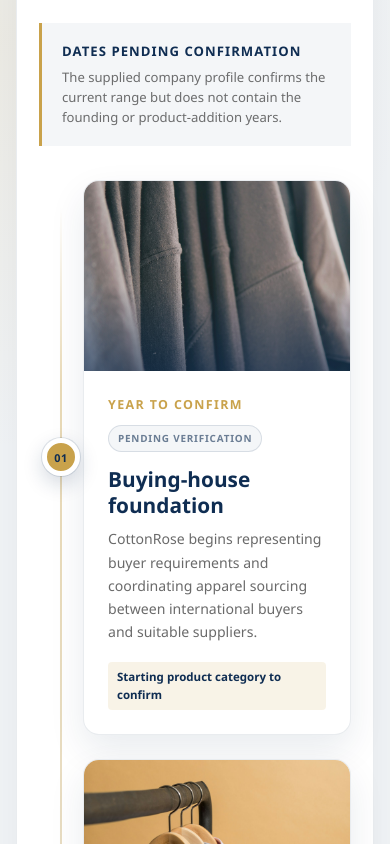
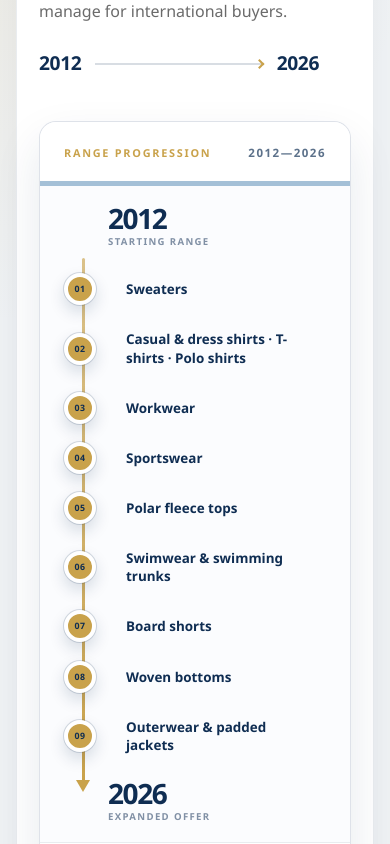
Before and after one commit to Abid-hasan12/cotton-rose-js, a Next.js app: page /products in a window 390 px wide. Shown: the part 960-1804 px from the top of the page. Built offline with nearby package versions, Linux system fonts and the light colour scheme.

Commit message:
Polish product offering range timeline

```diff
--- a/components/ProductTimeline.js
+++ b/components/ProductTimeline.js
@@ -1,45 +1,70 @@
-import Image from "next/image";
 import FadeIn from "./FadeIn";
 import { productTimeline } from "@/data/productTimeline";
+
+const startYear = 2012;
+const endYear = 2026;
 
 export default function ProductTimeline() {
   return (
     <section className="product-evolution" aria-labelledby="product-evolution-title">
       <FadeIn className="product-evolution__intro">
         <div>
-          <span className="section-label">Portfolio evolution</span>
-          <h2 id="product-evolution-title">How our product offering has grown</h2>
-          <p>A chronological view of when CottonRose began and when new sourcing categories were added.</p>
+          <span className="section-label">Product range evolution</span>
+          <h2 id="product-evolution-title">A sourcing portfolio built over time</h2>
+          <p>
+            From core apparel to a broader multi-category offer, CottonRose has expanded the
+            product programs it can source and manage for international buyers.
+          </p>
         </div>
-        <aside className="product-evolution__notice" aria-label="Timeline verification status">
-          <strong>Dates pending confirmation</strong>
-          <span>The supplied company profile confirms the current range but does not contain the founding or product-addition years.</span>
-        </aside>
+        <div className="product-evolution__period" aria-label={`Portfolio development from ${startYear} to ${endYear}`}>
+          <span>{startYear}</span>
+          <i aria-hidden="true" />
+          <span>{endYear}</span>
+        </div>
       </FadeIn>
 
-      <ol className="product-timeline">
-        {productTimeline.map((milestone, index) => (
-          <FadeIn as="li" className="product-timeline__item" key={milestone.id}>
-            <div className="product-timeline__marker" aria-hidden="true"><span>{String(index + 1).padStart(2, "0")}</span></div>
-            <article className="product-timeline__card">
-              <div className="product-timeline__image">
-                <Image src={milestone.image} alt={milestone.alt} fill sizes="(max-width: 768px) 100vw, 38vw" />
-              </div>
-              <div className="product-timeline__content">
-                <div className="product-timeline__meta">
-                  <span className="product-timeline__year">{milestone.year ?? "Year to confirm"}</span>
-                  <span className="product-timeline__status">Pending verification</span>
-                </div>
-                <h3>{milestone.title}</h3>
-                <p>{milestone.description}</p>
-                <ul aria-label={`Products associated with ${milestone.title}`}>
-                  {milestone.products.map((product) => <li key={product}>{product}</li>)}
-                </ul>
-              </div>
-            </article>
-          </FadeIn>
-        ))}
-      </ol>
+      <FadeIn className="product-range" role="group" aria-label={`CottonRose product range progression, ${startYear} to ${endYear}`}>
+        <div className="product-range__heading">
+          <span>Range progression</span>
+          <strong>{startYear}—{endYear}</strong>
+        </div>
+
+        <div className="product-range__chart">
+          <svg className="product-range__line" viewBox="0 0 1000 600" preserveAspectRatio="none" aria-hidden="true">
+            <defs>
+              <marker id="product-range-arrow" viewBox="0 0 12 12" refX="10" refY="6" markerWidth="10" markerHeight="10" orient="auto-start-reverse">
+                <path d="M 1 1 L 11 6 L 1 11 z" />
+              </marker>
+            </defs>
+            <path className="product-range__line-shadow" d="M 68 535 L 925 66" />
+            <path className="product-range__line-main" d="M 68 535 L 925 66" markerEnd="url(#product-range-arrow)" />
+          </svg>
+
+          <span className="product-range__year product-range__year--start">{startYear}<small>Starting range</small></span>
+          <span className="product-range__year product-range__year--end">{endYear}<small>Expanded offer</small></span>
+
+          <ol className="product-range__steps">
+            {productTimeline.map((milestone, index) => (
+              <li
+                className="product-range__step"
+                key={milestone.id}
+                style={{
+                  "--range-x": `${11 + (index * 8.9)}%`,
+                  "--range-y": `${17 + (index * 7.9)}%`,
+                }}
+              >
+                <span className="product-range__marker" aria-hidden="true">{String(index + 1).padStart(2, "0")}</span>
+                <span className="product-range__name">{milestone.title}</span>
+              </li>
+            ))}
+          </ol>
+        </div>
+
+        <p className="product-range__note">
+          Product feasibility is confirmed against each buyer&apos;s specifications, quantity,
+          compliance requirements, target price, and delivery window.
+        </p>
+      </FadeIn>
     </section>
   );
 }
--- a/css/style.css
+++ b/css/style.css
@@ -1788,10 +1788,10 @@ h2 {
 
 .product-evolution__intro {
   display: grid;
-  grid-template-columns: minmax(0, 1fr) minmax(280px, 0.48fr);
+  grid-template-columns: minmax(0, 1fr) auto;
   gap: 40px;
   align-items: end;
-  margin-bottom: 48px;
+  margin-bottom: 40px;
 }
 
 .product-evolution__intro h2 {
@@ -1806,169 +1806,207 @@ h2 {
   color: rgba(var(--text-rgb), 0.7);
 }
 
-.product-evolution__notice {
-  display: grid;
-  gap: 5px;
-  padding: 18px 20px;
-  border-left: 3px solid var(--accent);
-  background: var(--bg-light);
-}
-
-.product-evolution__notice strong {
-  color: var(--primary);
-  font-size: 0.82rem;
-  text-transform: uppercase;
-  letter-spacing: 0.08em;
-}
-
-.product-evolution__notice span {
-  color: rgba(var(--text-rgb), 0.68);
-  font-size: 0.82rem;
-  line-height: 1.55;
-}
-
-.product-timeline {
+.product-evolution__period {
+  display: flex;
+  align-items: center;
+  gap: 14px;
+  min-width: 246px;
+  padding-bottom: 8px;
+  color: var(--primary);
+  font-family: var(--font-heading);
+  font-size: 1.2rem;
+  font-weight: 850;
+  letter-spacing: -0.02em;
+}
+
+.product-evolution__period i {
   position: relative;
-  display: grid;
-  gap: 34px;
-}
-
-.product-timeline::before {
+  display: block;
+  flex: 1;
+  height: 2px;
+  background: rgba(var(--primary-rgb), 0.16);
+}
+
+.product-evolution__period i::after {
   content: "";
   position: absolute;
-  top: 26px;
-  bottom: 26px;
-  left: 50%;
-  width: 1px;
-  background: linear-gradient(180deg, transparent, rgba(var(--accent-rgb), 0.8) 8%, rgba(var(--primary-rgb), 0.24) 92%, transparent);
-  transform: translateX(-50%);
-}
-
-.product-timeline__item {
+  top: 50%;
+  right: 0;
+  width: 7px;
+  height: 7px;
+  border-top: 2px solid var(--accent);
+  border-right: 2px solid var(--accent);
+  transform: translateY(-50%) rotate(45deg);
+}
+
+.product-range {
   position: relative;
-  display: grid;
-  grid-template-columns: 1fr 58px 1fr;
+  overflow: hidden;
+  border: 1px solid rgba(var(--primary-rgb), 0.12);
+  border-radius: calc(var(--radius) + 7px);
+  color: var(--primary);
+  background: #fbfcfe;
+  box-shadow: 0 20px 46px rgba(var(--primary-rgb), 0.1);
+}
+
+.product-range__heading {
+  display: flex;
   align-items: center;
-}
-
-.product-timeline__item:nth-child(odd) .product-timeline__card {
-  grid-column: 1;
-}
-
-.product-timeline__item:nth-child(even) .product-timeline__card {
-  grid-column: 3;
-}
-
-.product-timeline__marker {
+  justify-content: space-between;
+  gap: 20px;
+  padding: 21px 30px 18px;
+  border-bottom: 5px solid rgba(115, 159, 194, 0.65);
+  background: var(--white);
+}
+
+.product-range__heading span {
+  color: var(--accent);
+  font-size: 0.68rem;
+  font-weight: 850;
+  text-transform: uppercase;
+  letter-spacing: 0.16em;
+}
+
+.product-range__heading strong {
+  color: rgba(var(--primary-rgb), 0.68);
+  font-size: 0.72rem;
+  font-weight: 800;
+  letter-spacing: 0.13em;
+}
+
+.product-range__chart {
   position: relative;
-  z-index: 2;
-  grid-column: 2;
-  grid-row: 1;
-  display: grid;
-  width: 46px;
-  height: 46px;
-  place-self: center;
-  place-items: center;
-  border: 6px solid var(--white);
-  border-radius: 50%;
-  color: var(--primary);
-  background: var(--accent);
-  box-shadow: 0 0 0 1px rgba(var(--primary-rgb), 0.12), 0 8px 20px rgba(var(--primary-rgb), 0.18);
-  font-size: 0.68rem;
-  font-weight: 900;
-  letter-spacing: 0.06em;
-}
-
-.product-timeline__card {
-  grid-row: 1;
+  height: clamp(540px, 53vw, 630px);
+  min-height: 540px;
   overflow: hidden;
-  border: 1px solid rgba(var(--primary-rgb), 0.09);
-  border-radius: calc(var(--radius) + 6px);
-  background: var(--white);
-  box-shadow: 0 15px 36px rgba(var(--primary-rgb), 0.09);
-}
-
-.product-timeline__image {
-  position: relative;
-  min-height: 200px;
-  overflow: hidden;
-  background: var(--bg-light);
-}
-
-.product-timeline__image::after {
+}
+
+.product-range__chart::after {
   content: "";
   position: absolute;
   inset: 0;
-  background: linear-gradient(180deg, transparent 55%, rgba(var(--primary-rgb), 0.55));
-}
-
-.product-timeline__image img {
-  object-fit: cover;
-  transition: transform 0.65s ease;
-}
-
-.product-timeline__card:hover .product-timeline__image img {
-  transform: scale(1.04);
-}
-
-.product-timeline__content {
-  padding: 24px;
-}
-
-.product-timeline__meta {
-  display: flex;
-  flex-wrap: wrap;
+  pointer-events: none;
+  background:
+    radial-gradient(circle at 9% 88%, rgba(var(--accent-rgb), 0.08), transparent 18rem),
+    radial-gradient(circle at 91% 10%, rgba(115, 159, 194, 0.1), transparent 20rem);
+}
+
+.product-range__line {
+  position: absolute;
+  z-index: 1;
+  inset: 0;
+  width: 100%;
+  height: 100%;
+  overflow: visible;
+}
+
+.product-range__line path {
+  fill: var(--primary);
+  vector-effect: non-scaling-stroke;
+}
+
+.product-range__line-shadow {
+  fill: none !important;
+  stroke: rgba(var(--accent-rgb), 0.22);
+  stroke-width: 10;
+}
+
+.product-range__line-main {
+  fill: none !important;
+  stroke: var(--primary);
+  stroke-linecap: round;
+  stroke-width: 3.5;
+}
+
+.product-range__year {
+  position: absolute;
+  z-index: 4;
+  display: grid;
+  color: var(--primary);
+  font-family: var(--font-heading);
+  font-size: clamp(2rem, 4vw, 3.2rem);
+  font-weight: 900;
+  letter-spacing: -0.05em;
+  line-height: 0.9;
+}
+
+.product-range__year small {
+  margin-top: 10px;
+  color: rgba(var(--primary-rgb), 0.52);
+  font-family: var(--font-body);
+  font-size: 0.6rem;
+  font-weight: 750;
+  text-transform: uppercase;
+  letter-spacing: 0.14em;
+}
+
+.product-range__year--start {
+  bottom: 18px;
+  left: 30px;
+}
+
+.product-range__year--end {
+  top: 20px;
+  right: 30px;
+  text-align: right;
+}
+
+.product-range__steps {
+  position: absolute;
+  z-index: 3;
+  inset: 0;
+}
+
+.product-range__step {
+  position: absolute;
+  left: var(--range-x);
+  bottom: var(--range-y);
+  display: inline-flex;
   align-items: center;
-  justify-content: space-between;
   gap: 10px;
-  margin-bottom: 14px;
-}
-
-.product-timeline__year {
-  color: var(--accent);
-  font-size: 0.78rem;
+  transform: translateY(50%);
+}
+
+.product-range__step:nth-last-child(-n + 2) {
+  flex-direction: row-reverse;
+  transform: translate(-100%, 50%);
+}
+
+.product-range__marker {
+  display: grid;
+  flex: 0 0 32px;
+  width: 32px;
+  height: 32px;
+  place-items: center;
+  border: 4px solid var(--white);
+  border-radius: 50%;
+  color: var(--primary);
+  background: var(--accent);
+  box-shadow: 0 0 0 1px rgba(var(--primary-rgb), 0.16), 0 7px 16px rgba(var(--primary-rgb), 0.16);
+  font-size: 0.55rem;
   font-weight: 900;
-  text-transform: uppercase;
-  letter-spacing: 0.11em;
-}
-
-.product-timeline__status {
-  padding: 5px 9px;
-  border: 1px solid rgba(var(--primary-rgb), 0.12);
-  border-radius: 999px;
-  color: rgba(var(--primary-rgb), 0.6);
-  background: var(--bg-light);
-  font-size: 0.62rem;
+  letter-spacing: 0.04em;
+}
+
+.product-range__name {
+  display: block;
+  width: max-content;
+  max-width: 255px;
+  padding: 6px 9px;
+  color: var(--primary);
+  background: rgba(251, 252, 254, 0.94);
+  font-size: clamp(0.74rem, 1vw, 0.9rem);
   font-weight: 800;
-  text-transform: uppercase;
-  letter-spacing: 0.08em;
-}
-
-.product-timeline__content h3 {
-  margin-bottom: 9px;
-  font-size: 1.3rem;
-}
-
-.product-timeline__content > p {
-  color: rgba(var(--text-rgb), 0.7);
-  font-size: 0.88rem;
-  line-height: 1.65;
-}
-
-.product-timeline__content ul {
-  display: flex;
-  flex-wrap: wrap;
-  gap: 7px;
-  margin-top: 18px;
-}
-
-.product-timeline__content li {
-  padding: 6px 9px;
-  border-radius: 4px;
-  color: var(--primary);
-  background: rgba(var(--accent-rgb), 0.13);
+  line-height: 1.35;
+}
+
+.product-range__note {
+  padding: 18px 30px 20px;
+  border-top: 1px solid rgba(var(--primary-rgb), 0.09);
+  color: rgba(var(--primary-rgb), 0.62);
+  background: var(--white);
   font-size: 0.72rem;
-  font-weight: 750;
+  line-height: 1.6;
 }
 
 .portfolio-card__availability {
@@ -2640,32 +2678,104 @@ h2 {
     margin-bottom: 34px;
   }
 
-  .product-timeline {
-    gap: 24px;
-  }
-
-  .product-timeline::before {
-    left: 22px;
-  }
-
-  .product-timeline__item {
-    grid-template-columns: 44px minmax(0, 1fr);
-  }
-
-  .product-timeline__item:nth-child(odd) .product-timeline__card,
-  .product-timeline__item:nth-child(even) .product-timeline__card {
-    grid-column: 2;
-  }
-
-  .product-timeline__marker {
-    grid-column: 1;
-    width: 38px;
-    height: 38px;
-    border-width: 5px;
-  }
-
-  .product-timeline__image {
-    min-height: 190px;
+  .product-evolution__period {
+    width: min(100%, 280px);
+  }
+
+  .product-range__heading {
+    padding: 22px 24px 19px;
+  }
+
+  .product-range__chart {
+    height: auto;
+    min-height: 0;
+    padding: 84px 24px 78px;
+  }
+
+  .product-range__chart::before {
+    content: "";
+    position: absolute;
+    z-index: 1;
+    top: 72px;
+    bottom: 58px;
+    left: 42px;
+    width: 3px;
+    border-radius: 3px;
+    background: linear-gradient(180deg, rgba(var(--accent-rgb), 0.65), var(--accent));
+  }
+
+  .product-range__chart::after {
+    top: auto;
+    right: auto;
+    bottom: 50px;
+    left: 36px;
+    width: 0;
+    height: 0;
+    border-top: 12px solid var(--accent);
+    border-right: 7px solid transparent;
+    border-left: 7px solid transparent;
+    background: none;
+    mask-image: none;
+  }
+
+  .product-range__line {
+    display: none;
+  }
+
+  .product-range__year {
+    font-size: 1.75rem;
+  }
+
+  .product-range__year small {
+    margin-top: 7px;
+  }
+
+  .product-range__year--start {
+    top: 20px;
+    bottom: auto;
+    left: 68px;
+  }
+
+  .product-range__year--end {
+    top: auto;
+    right: auto;
+    bottom: 20px;
+    left: 68px;
+    text-align: left;
+  }
+
+  .product-range__steps {
+    position: relative;
+    display: grid;
+    gap: 12px;
+  }
+
+  .product-range__step,
+  .product-range__step:nth-last-child(-n + 2) {
+    position: static;
+    display: grid;
+    grid-template-columns: 38px minmax(0, 1fr);
+    gap: 12px;
+    align-items: center;
+    transform: none;
+  }
+
+  .product-range__marker {
+    z-index: 2;
+    width: 32px;
+    height: 32px;
+    justify-self: start;
+  }
+
+  .product-range__name {
+    width: auto;
+    max-width: none;
+    padding: 10px 12px;
+    font-size: 0.84rem;
+  }
+
+  .product-range__note {
+    padding: 17px 24px 19px;
   }
 
   .portfolio-nav {
--- a/data/productTimeline.js
+++ b/data/productTimeline.js
@@ -1,41 +1,14 @@
-// The supplied CottonRose profile confirms the current categories but does not
-// provide a founding year or category-addition dates. Keep every year pending
-// until the client supplies and approves the factual chronology.
+// The client-approved direction establishes the overall 2012–2026 progression.
+// Exact intermediate introduction years were not supplied, so the categories are
+// shown as an ordered range expansion without assigning unsupported dates.
 export const productTimeline = [
-  {
-    id: "foundation",
-    year: null,
-    title: "Buying-house foundation",
-    description: "CottonRose begins representing buyer requirements and coordinating apparel sourcing between international buyers and suitable suppliers.",
-    products: ["Starting product category to confirm"],
-    image: "/images/products/product-range.jpg",
-    alt: "Coordinated apparel range representing the start of CottonRose buying-house services",
-  },
-  {
-    id: "core-offering",
-    year: null,
-    title: "Core apparel sourcing",
-    description: "The proposed core range groups CottonRose's knit and woven sourcing capabilities. The exact addition sequence still needs approval.",
-    products: ["Knitwear", "Woven Wear"],
-    image: "/images/products/woven-shirts.jpg",
-    alt: "Woven shirts representing CottonRose core apparel sourcing",
-  },
-  {
-    id: "range-expansion",
-    year: null,
-    title: "Specialist range expansion",
-    description: "Sweater and performance-apparel sourcing extend the portfolio across varied yarn, gauge, stretch, and functional-material requirements.",
-    products: ["Sweaters", "Activewear"],
-    image: "/images/products/activewear.jpg",
-    alt: "Performance apparel representing an expanded sourcing range",
-  },
-  {
-    id: "diversified-offering",
-    year: null,
-    title: "Diversified product offering",
-    description: "The present portfolio supports a wider mix of buyer briefs while feasibility remains subject to product, material, quantity, compliance, price, and delivery requirements.",
-    products: ["Denim", "Outerwear", "Workwear", "Swimwear", "Kids' lines", "Polo & dress shirts"],
-    image: "/images/products/denim.jpg",
-    alt: "Varied denim textiles representing CottonRose diversified sourcing portfolio",
-  },
+  { id: "sweaters", title: "Sweaters" },
+  { id: "shirts", title: "Casual & dress shirts · T-shirts · Polo shirts" },
+  { id: "workwear", title: "Workwear" },
+  { id: "sportswear", title: "Sportswear" },
+  { id: "fleece", title: "Polar fleece tops" },
+  { id: "swimwear", title: "Swimwear & swimming trunks" },
+  { id: "board-shorts", title: "Board shorts" },
+  { id: "woven-bottoms", title: "Woven bottoms" },
+  { id: "outerwear", title: "Outerwear & padded jackets" },
 ];
```
Also changed, not shown: 1 other file (tests, documents, lock files or other folders).
